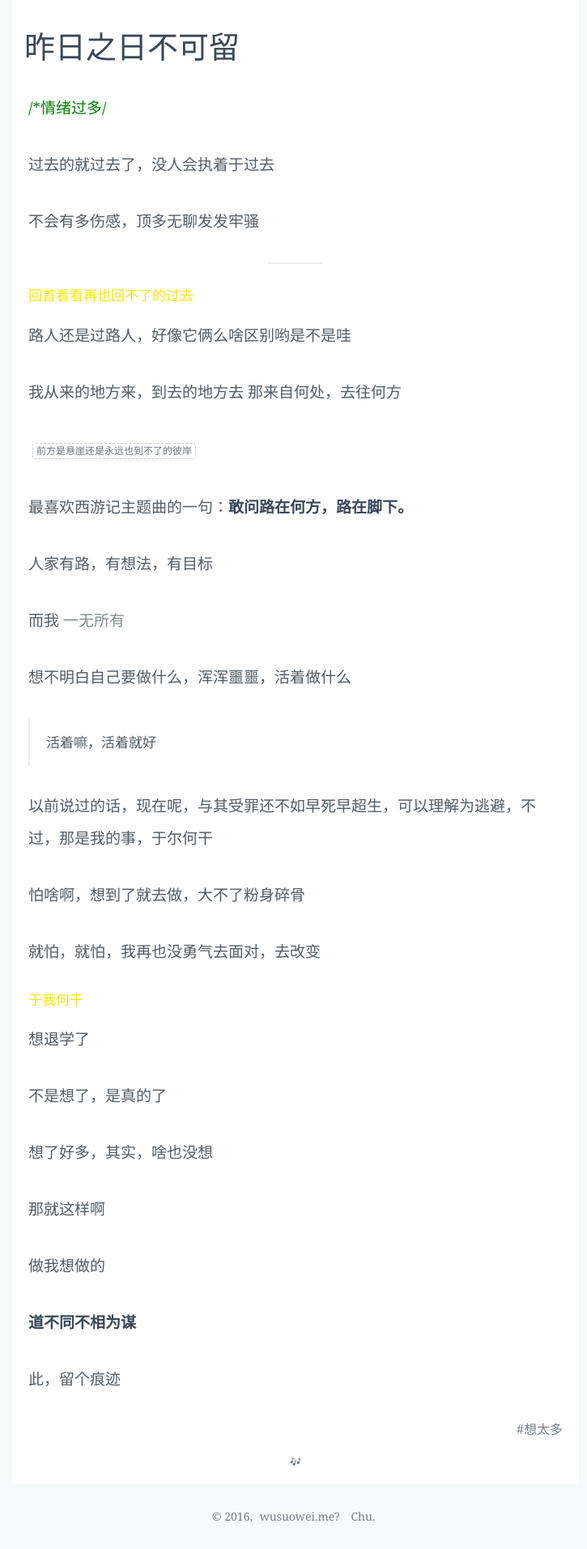
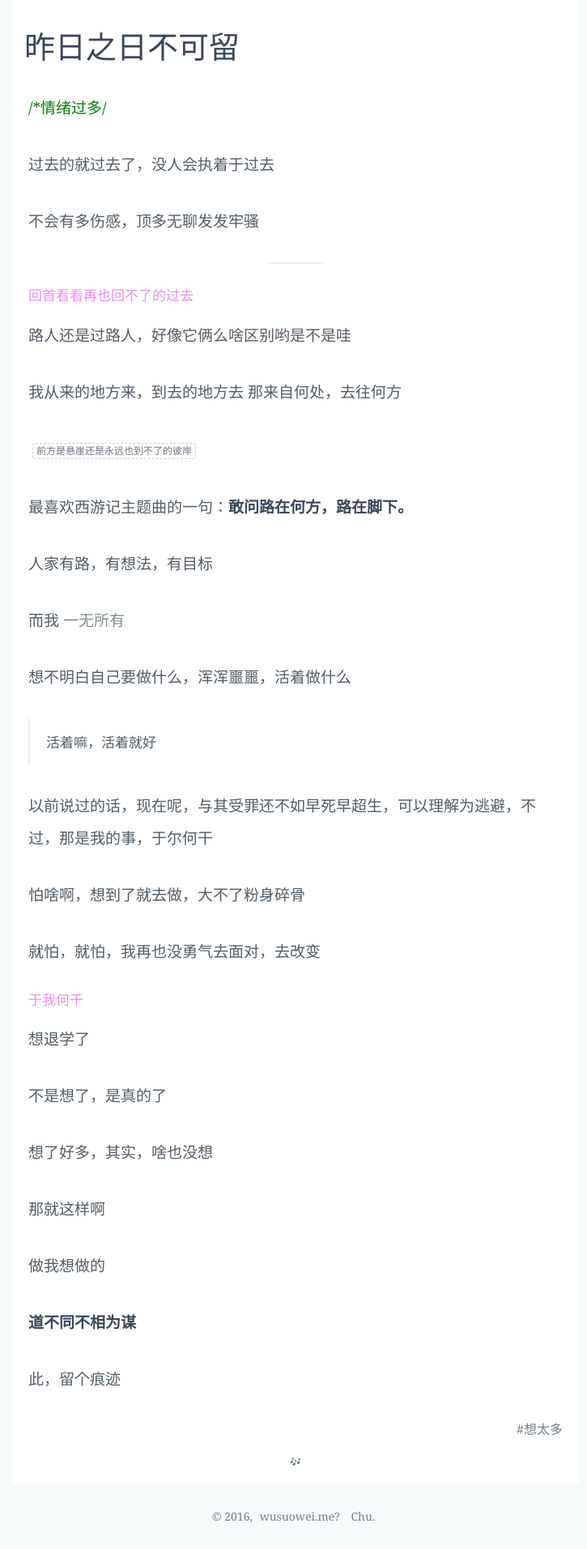
Before and after one commit to bqkc/bqkc.github.io, a Jekyll site: the page built from _posts/2016/2016-10-16-see-me.md, in a window 1280 px wide. Shown: the whole page at 81% size, without its empty margins (275-1000 px from the left). Built offline with Jekyll 4.4.1, drawn with Linux system fonts in a browser that asks for light colours.

Commit message:
Update style.css

```diff
--- a/style/style.css
+++ b/style/style.css
@@ -26,7 +26,7 @@
 
 h4 {
   font-size: 1.7rem;
-  color: #fde302;
+  color: #ef8cef;
 }
 
 h5, h6 {
```
